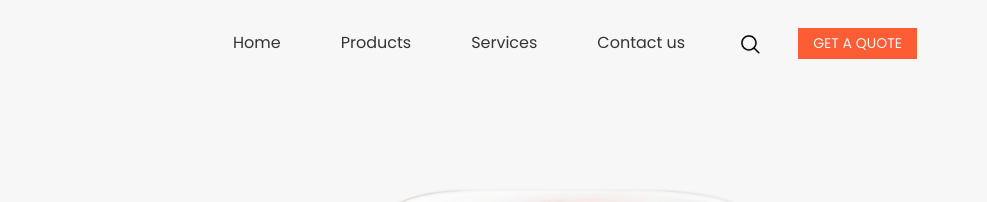
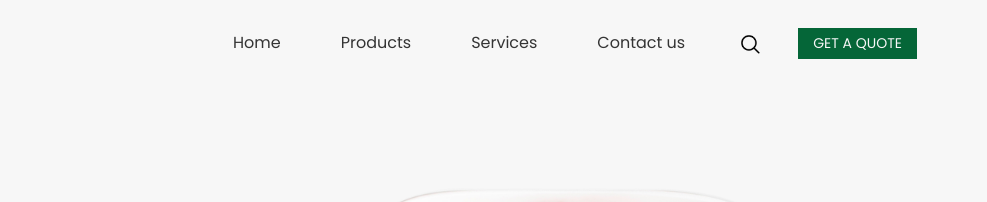
Before and after one commit to kasandigan/community, a plain HTML site: page index.html in a window 1280 px wide. Shown: the top 202 px of the page, 293-1280 px from the left. Drawn offline with nearby package versions, Linux system fonts and the light colour scheme; some packages are replaced by stand-ins of ours.

Commit message:
Update style.css

```diff
--- a/css/style.css
+++ b/css/style.css
@@ -171,7 +171,7 @@ a:focus {
 .quote_btn-container a {
   display: inline-block;
   padding: 5px 15px;
-  background-color: #fc5d35;
+  background-color: #056638;
   color: #f7f7f7;
   font-size: 14px;
   text-transform: uppercase;
```
